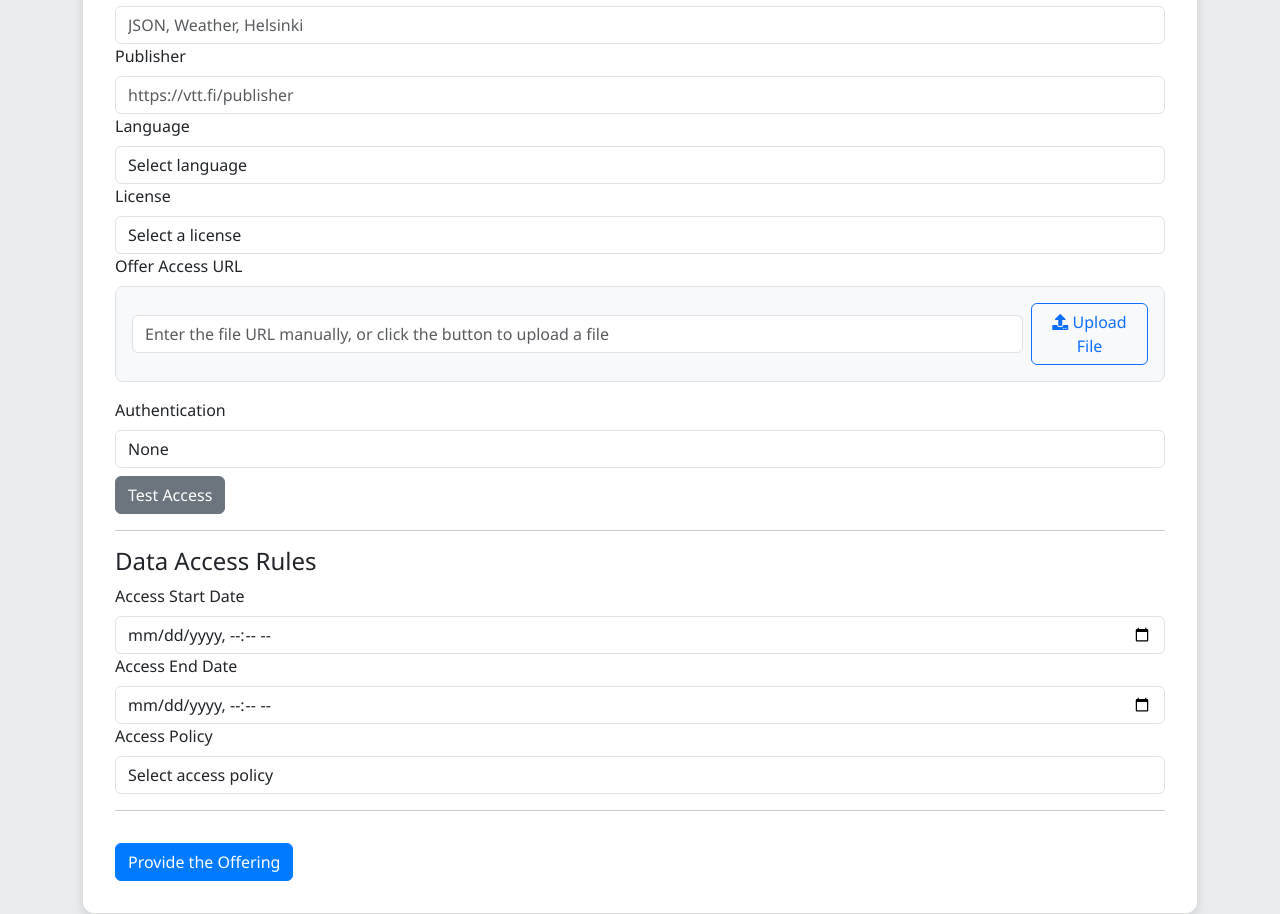
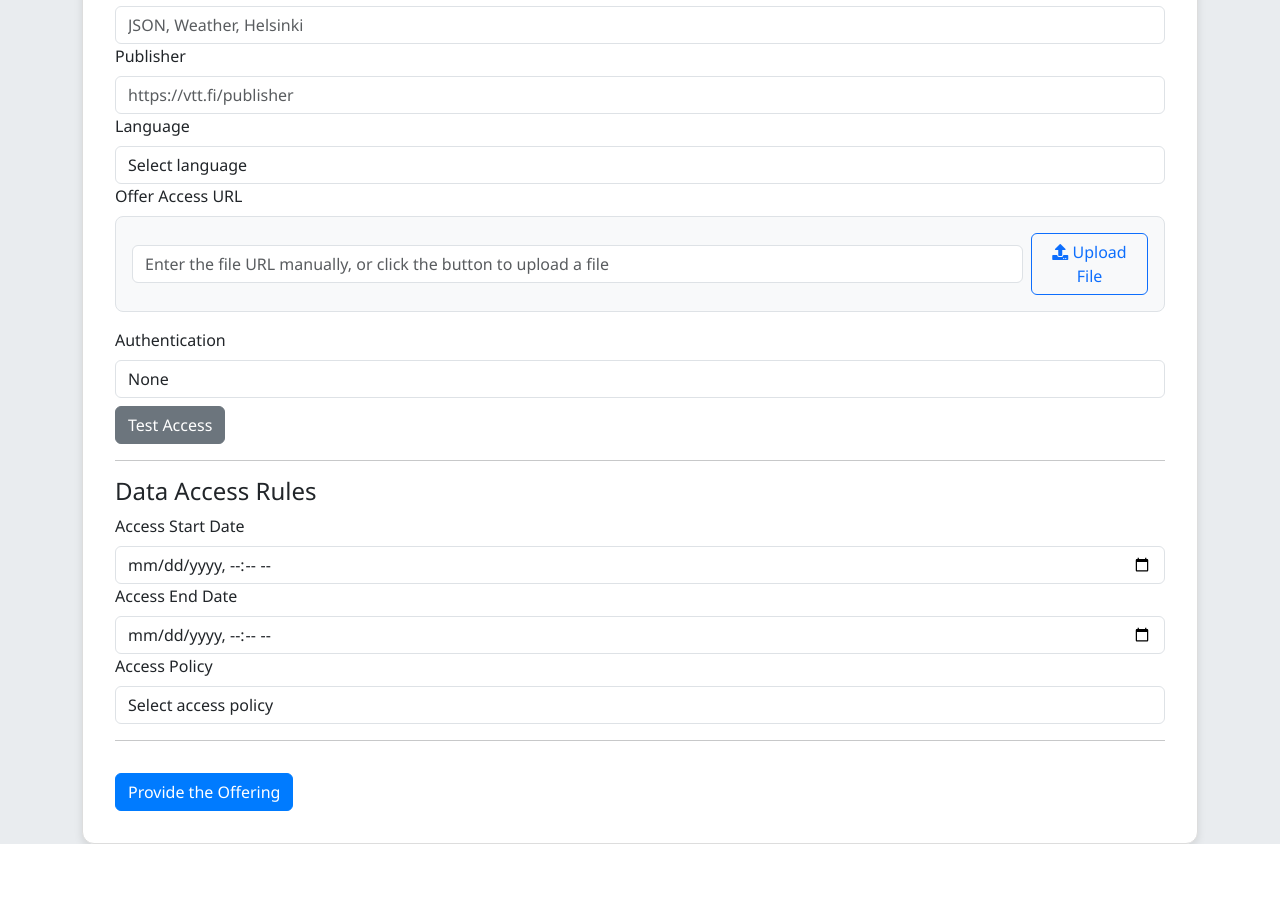
Before and after one commit to EU-Independent/Provide-User-Interface, a Django app: page / in a window 1280 px wide. Shown: the part 508-1422 px from the top of the page. After the commit the page ends 1352 px from the top, so only its background shows below. Run offline with Django 5.2, Linux system fonts and the light colour scheme; data that the repository does not hold is empty.

Commit message:
Removed license

```diff
--- a/provide/forms.py
+++ b/provide/forms.py
@@ -9,7 +9,8 @@ class UploadMetadataForm(forms.Form):
     keywords = forms.CharField()
     offer_publisher = forms.CharField()
     offer_language = forms.CharField()
-    offer_license = forms.ChoiceField(choices=[])
+    # Make the license optional on the form level — the backend will handle a default/empty value.
+    offer_license = forms.ChoiceField(choices=[], required=False, initial='')
     accessUrl = forms.URLField()
     start = forms.DateTimeField()
     end = forms.DateTimeField()
@@ -29,7 +30,10 @@ class UploadMetadataForm(forms.Form):
         license_choices = kwargs.pop('license_choices', [])
         self.request = kwargs.pop('request', None)
         super().__init__(*args, **kwargs)
-        self.fields['offer_license'].choices = license_choices
+        # Ensure there's always a blank choice available so an empty selection is valid
+        # (useful when the field is hidden in the frontend and not supplied by the user).
+        blank = [('', '')]
+        self.fields['offer_license'].choices = blank + list(license_choices)
 
     def clean(self):
         cleaned = super().clean()
--- a/templates/provide/provide_offer.html
+++ b/templates/provide/provide_offer.html
@@ -129,15 +129,8 @@
                             <option value="EN">EN</option>
                         </select>
                     </div>
-                    <div class="form-group">
-                        <label for="offer_license" class="form-label">License</label>
-                        <select id="offer_license" name="offer_license" class="form-control" required>
-                            <option value="">Select a license</option>
-                            {% for license in licenses %}
-                            <option value="{{ license.name }}">{{ license.name }}</option>
-                            {% endfor %}
-                        </select>
-                    </div>
+                    <!-- License field hidden: backend will use an empty/default license so UI stays simple -->
+                    <input type="hidden" id="offer_license" name="offer_license" value="">
 
                     <div class="form-group">
                         <label for="accessUrl" class="form-label">Offer Access URL</label>
```
